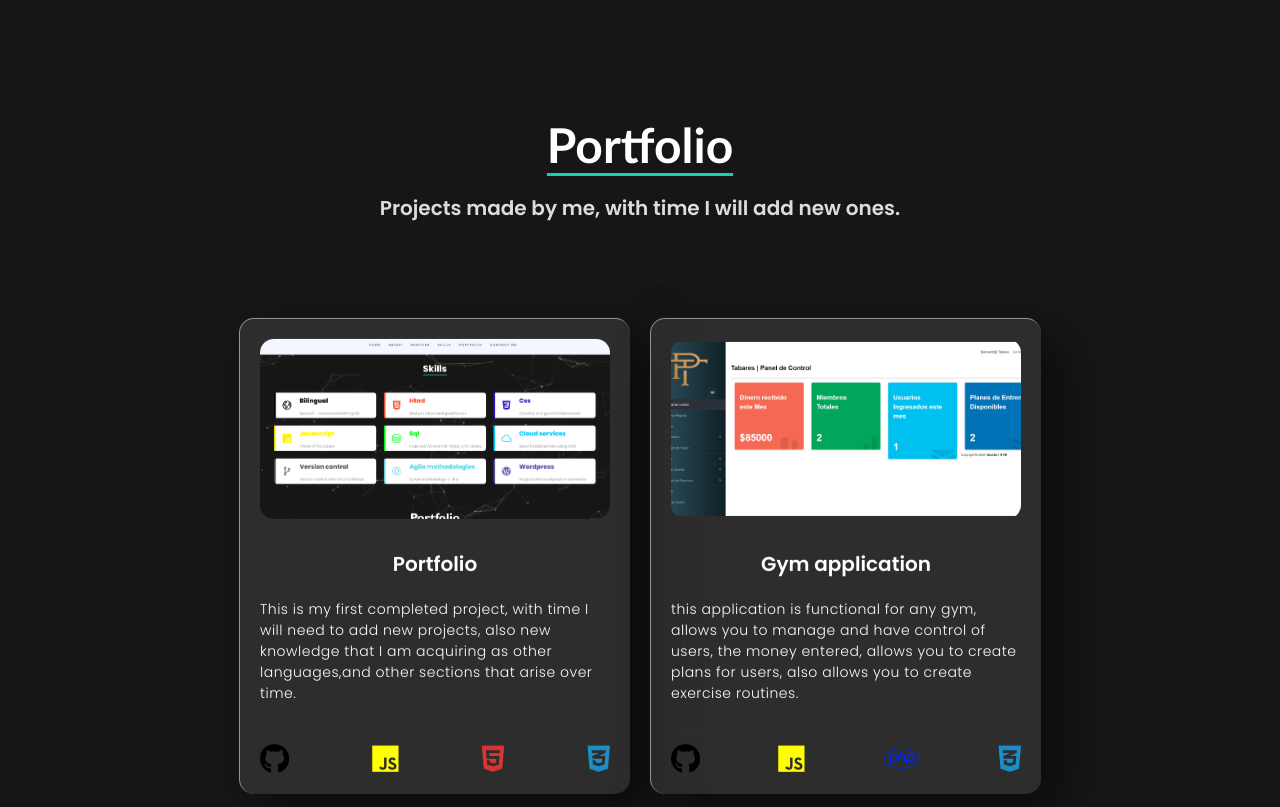
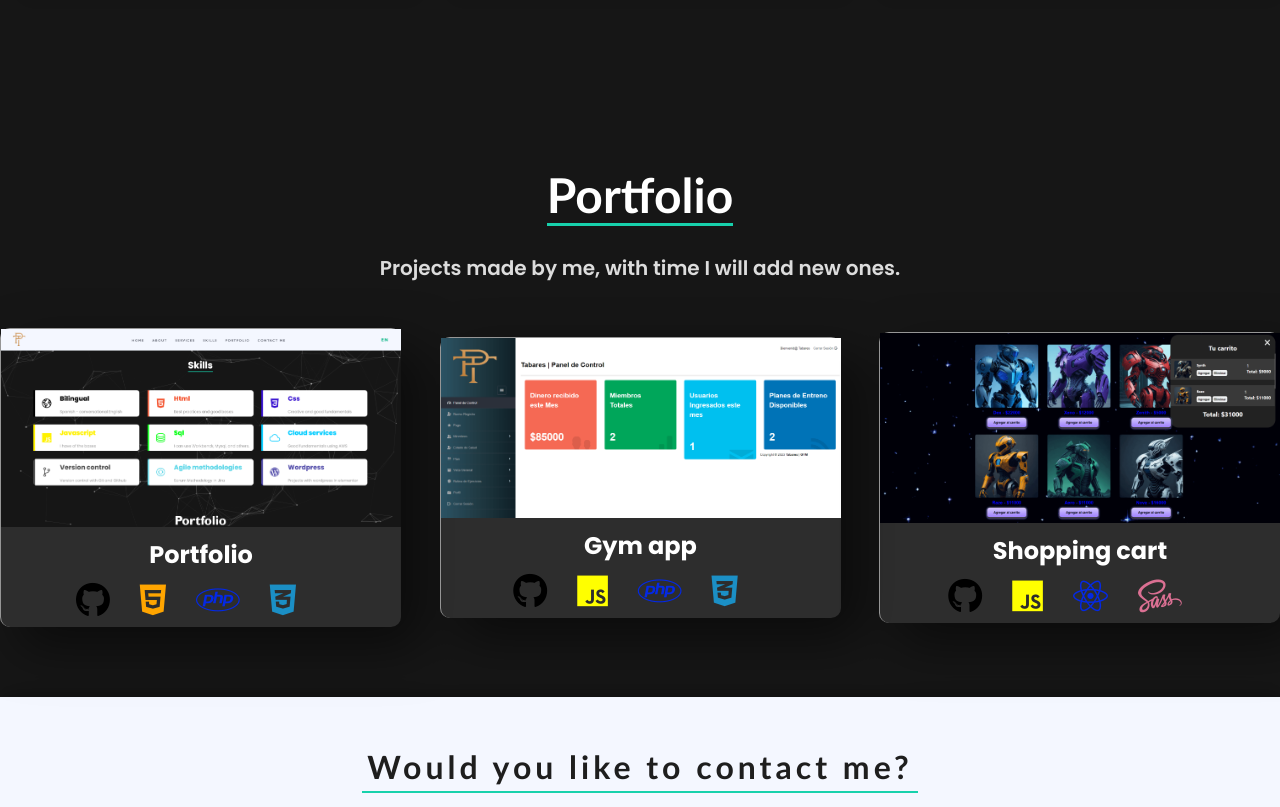
Before and after one commit to Tabares2003/PortfolioProject, a plain HTML site: page index.html in a window 1280 px wide. Shown: the part 2152-2959 px from the top of the page. Drawn offline with nearby package versions, Linux system fonts and the light colour scheme; animation ran at ten frames a second.

Commit message:
Cambio el 09/05/23 al portfolio agregando 3er proyecto

```diff
--- a/css/style.css
+++ b/css/style.css
@@ -322,72 +322,6 @@ nav{
     color: #fff;
 
 }
-/**********************************************INICIO PORTFOLIO SKILLS*************************************************/
-.cabeceragaleria{
-    background-color: transparent;
-    min-height: 110vh;
-    background-size: cover;
-    background-position: center center;
-    position: relative;
-    font-family: 'Poppins', sans-serif;
-}
-.cabeceragaleria h1{ /*Estilo titulo*/
-    font-size: var(--titulos);
-    color: #fff;
-    margin-bottom: var(--espacios);
-    text-align: center;
-    font-size: 3rem;
-    padding: 0px;
-    margin-top: 20px; /* Nuevo */
-    padding: 0px;
-    font-family: 'Gill Sans', 'Gill Sans MT', Calibri, 'Trebuchet MS', sans-serif;
-
-}
-.cabeceragaleria h2{
-    font-size: var(--subtitulos);
-    font-weight: 600;
-    color: #fff;
-    text-align: center;
-    color: rgba(255, 255, 255, 0.852);
-    font-size: 20px;
-    margin: 0px;
-    padding-top: 10px;
-    text-align: center;
-    margin-top: 10px;
-}
-.s-b-container{
-    display: flex;
-    justify-content: center;
-    align-items: center;
-    flex-wrap: wrap;
-    gap: 20px;
-}
-
-.container__cards{
-    width:100%;
-    margin: auto;
-    display: flex;
-    flex-wrap: wrap;
-    justify-content: center;
-    position: absolute;
-    top: 50%;
-    left: 50%;
-    transform: translate(-50%, -50%);
-}
-.card{
-    width: 350px;
-    margin: 10px;
-    padding: 20px;
-    box-shadow: 20px 20px 50px rgba(0,0,0,0.5);
-    background: rgba(255, 255, 255, 0.1);
-    border-left: 1px solid rgba(255, 255, 255, 0.5);
-    border-top: 1px solid rgba(255, 255, 255, 0.5);
-    border-radius: 15px;
-    backdrop-filter: blur(5px);
-    -webkit-backdrop-filter: blur(5px);
-    transition: all 300ms;
-
-}
 
 .card:hover{
     transform: translateY(-10px);
@@ -457,9 +391,116 @@ nav{
 #Cssicon{
     color: #1b8fc5 !important;
 }
-#Htmlicon{
-    color: rgb(217, 53, 53) ;
+
+
+
+
+#proyectos {
+    background-color: transparent;
+    padding: 50px 0;
+    font-family: 'Poppins', sans-serif;
+    transition: all 300ms;
 }
+  .contenedor {
+    display: flex;
+    flex-wrap: wrap;
+    justify-content: space-between;
+    align-items: center;
+    max-width: 1300px;
+    margin: 0 auto;
+  }
+  .proyecto {
+    display: flex;
+    flex-direction: column;
+    justify-content: center;
+    align-items: center;
+    margin-bottom: 50px;
+    padding: 20px;
+    box-shadow: 20px 20px 50px rgba(0,0,0,0.5);
+    background: rgba(255, 255, 255, 0.1);
+    border-left: 1px solid rgba(255, 255, 255, 0.5);
+    border-top: 1px solid rgba(255, 255, 255, 0.5);
+    border-radius: 10px;
+    max-width: 400px;
+    width: 100%;
+    margin: 0 auto;
+  }
+  .proyecto h2{
+    color: white;
+  }
+  .proyecto img{
+    width: 100%;
+    max-width: 415px;
+    height: auto;
+    margin-bottom: 30px;
+  }
+.proyecto .iconos{
+    margin-top: 30px;
+  }
+  .proyecto .iconos {
+    display: flex;
+    flex-direction: row;
+    justify-content: center;
+    align-items: center;
+  }
+  .proyecto .iconos img {
+    margin-right: 10px;
+  }
+  .proyecto {
+    margin: 0;
+    padding: 0;
+  }
+  .proyecto img {
+    margin-top: 0;
+  }
+  .proyecto .iconos img:last-child {
+    margin-right: 0;
+  }
+    .proyecto:hover{
+        transform: translateY(-10px);
+        transition: transform 0.3s ease;
+    }
+    #HtmltIcon{
+        color: orange;
+    }
+    #Reacticon{
+        color: #0429e5;
+    }
+    #Sassicon{
+        color: palevioletred;
+    }
+    .proyecto .iconos i{
+        font-size: 35px;
+        margin-bottom: 10px;
+        margin-right: 30px;
+    }
+    .cabeceragaleria h1{ /*Estilo titulo*/
+        font-size: var(--titulos);
+        color: #fff;
+        margin-bottom: var(--espacios);
+        text-align: center;
+        font-size: 3rem;
+        padding: 0px;
+        margin-top: 20px; /* Nuevo */
+        padding: 0px;
+        font-family: 'Gill Sans', 'Gill Sans MT', Calibri, 'Trebuchet MS', sans-serif;
+        margin-bottom: 40px;
+    }
+    .cabeceragaleria h2{
+        font-size: var(--subtitulos);
+        font-weight: 600;
+        color: #fff;
+        text-align: center;
+        color: rgba(255, 255, 255, 0.852);
+        font-size: 20px;
+        padding-top: 10px;
+        text-align: center;
+        margin-bottom: 45px;
+    }
+
+
+      /*********************************FIN PORTFOLIO SECTION*****************************************/
+
 
 
 @media screen and (max-width:1200px) {
@@ -922,6 +963,10 @@ footer p{                   /*Estilo*/
         }
       }
 }
+
+/*Fin loading*/
+
+
 /*INICIO EDICION BOTON CV*/
 .continue-application {
     --color: #fff;
@@ -1120,3 +1165,22 @@ footer p{                   /*Estilo*/
     --pex: -24px;
   }
   /*FIN HOVER BOTON DESCARGAR CV*/
+
+
+
+    /*Responsive portfolio*/
+
+      @media (max-width: 768px) {
+        .contenedor {
+          justify-content: center;
+        }
+
+        .proyecto {
+          max-width: 100%;
+        }
+        .proyecto {
+            margin-bottom: 30px;
+          }
+      }
+
+    /*Fin responsive portoflio*/
--- a/index.html
+++ b/index.html
@@ -45,7 +45,7 @@
                 <li><a href="#main">Home</a></li>
                 <li><a href="#about">About</a></li>
                 <li><a href="#newSkills">Skills</a></li>
-                <li><a href="#portfolio">Portfolio</a></li>
+                <li><a href="#proyectos">Portfolio</a></li>
                 <li><a href="#contact-form">Contact me</a></li>
             </ul>
             <!--Lenguage-->
@@ -230,53 +230,60 @@
         </div>
     </section>
 
-
-
-    <section class="portfolio" id="portfolio">
+    <section id="proyectos">
         <div class="cabeceragaleria">
             <h1>
                 <font style="border-bottom:3px solid #17d1ac;">Portfolio</font>
             </h1>
             <h2>Projects made by me, with time I will add new ones.</h2>
-            <div class="container__cards">
-                <div class="card" >
-                    <div class="cover__card">
-                        <img src="img/PortfolioProject.png" alt="">
         </div>
+        <div class="contenedor">
+          <div class="proyecto">
+            <img src="img/PortfolioProject.png" alt="Nombre del proyecto">
             <h2>Portfolio</h2>
-                    <p> This is my first completed project, with time I will need to
-                        add new projects, also new knowledge that I am acquiring as other languages,and other sections
-                        that arise over time.</p>
-                    <hr>
-                    <div class="footer__card">
-                        <i class="fa-brands fa-github" id="CodeIcon" style="color: rgb(0, 0, 0);"></i>
-                        <i class="fa-brands fa-js" id="JavascriptIcon"></i>
-                        <i class="fa-brands fa-html5" id="Htmlicon"></i>
-                        <i class="fa-brands fa-css3-alt" id="Cssicon"></i>
+            <div class="iconos">
+                <a href="https://github.com/Tabares2003/PortfolioProject" style="color: #000000;">
+                <div><i class="fa-brands fa-github" id="CodeIcon"></i></div></a>
+                <div><i class="fa-brands fa-html5" id="HtmltIcon"></i></div>
+                <div><i class="fa-brands fa-php" id="Phpicon"></i></div>
+                <div><i class="fa-brands fa-css3-alt" id="Cssicon"></i></div>
             </div>
-                </div>
-                <a href="https://github.com/Tabares2003/gymProject">
-                <div class="card" >
-                    <div class="cover__card">
-                        <img src="img/AppGymroject.png" alt="">
-                    </div>
-                    <h2>Gym application</h2>
-                    <p> this application is functional for any gym, allows you to manage and have control of users, the
-                        money entered, allows you to create plans for users, also allows you to create exercise
-                        routines.</p>
-                    <hr>
-                    <div class="footer__card">
-                        <i class="fa-brands fa-github" id="CodeIcon" style="color: rgb(0, 0, 0);"></i>
-                        <i class="fa-brands fa-js" id="JavascriptIcon"></i>
-                        <i class="fa-brands fa-php" id="Phpicon"></i>
-                        <i class="fa-brands fa-css3-alt" id="Cssicon"></i>
 
           </div>
+          <div class="proyecto">
+            <img src="img/AppGymroject.png" alt="Nombre del proyecto">
+            <h2>Gym app</h2>
+            <div class="iconos">
+                <a href="https://github.com/Tabares2003/gymProject" style="color: #000000;">
+                <div><i class="fa-brands fa-github" id="CodeIcon"></i></div></a>
+                <div><i class="fa-brands fa-js" id="JavascriptIcon"></i></div>
+                <div><i class="fa-brands fa-php" id="Phpicon"></i></div>
+                <div><i class="fa-brands fa-css3-alt" id="Cssicon"></i></div>
             </div>
-            </a>
+
           </div>
+          <div class="proyecto">
+            <img src="img/3readme (1).png" alt="Nombre del proyecto">
+            <h2>Shopping cart</h2>
+            <div class="iconos">
+                <a href="https://github.com/Tabares2003/carrito-react" style="color: #000000;">
+                    <div><i class="fa-brands fa-github" id="CodeIcon"></i></div></a>
+                <div><i class="fa-brands fa-js" id="JavascriptIcon"></i></div>
+                <div><i class="fa-brands fa-react" id="Reacticon"></i></div>
+                <div><i class="fa-brands fa-sass" id="Sassicon"></i></div>
+            </div>
+
+          </div>
+          <!-- y así sucesivamente... -->
         </div>
       </section>
+
+
+
+
+
+
+
     <section id="contact-btn">
         <h1>Would you like to contact me?</h1>
         <a href="#contact-form">Contact Me</a>
```
Also changed, not shown: img/3readme (1).png (added). Lines whose indentation alone changed are shown as unchanged.
